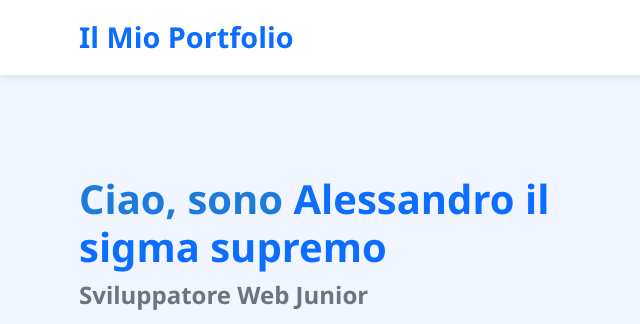
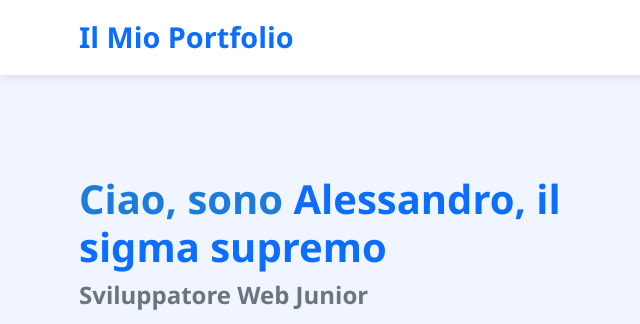
Before and after one commit to corretti-paleocapa/swqqdq, a plain HTML site: page index.html in a window 1280 px wide. Shown: the top 324 px of the page, 0-640 px from the left. Drawn offline with Linux system fonts and the light colour scheme.

Commit message:
ho modificato

```diff
--- a/index.html
+++ b/index.html
@@ -32,7 +32,7 @@
     <section id="home" class="hero">
         <div class="container">
             <div class="hero-content">
-                <h2>Ciao, sono <span class="highlight">Alessandro il sigma supremo</span></h2>
+                <h2>Ciao, sono <span class="highlight">Alessandro, il sigma supremo</span></h2>
                 <h3>Sviluppatore Web Junior</h3>
                 <p>Benvenuto nel mio portfolio! Qui puoi vedere i miei progetti e le mie competenze.</p>
                 <div class="cta-buttons">
```
